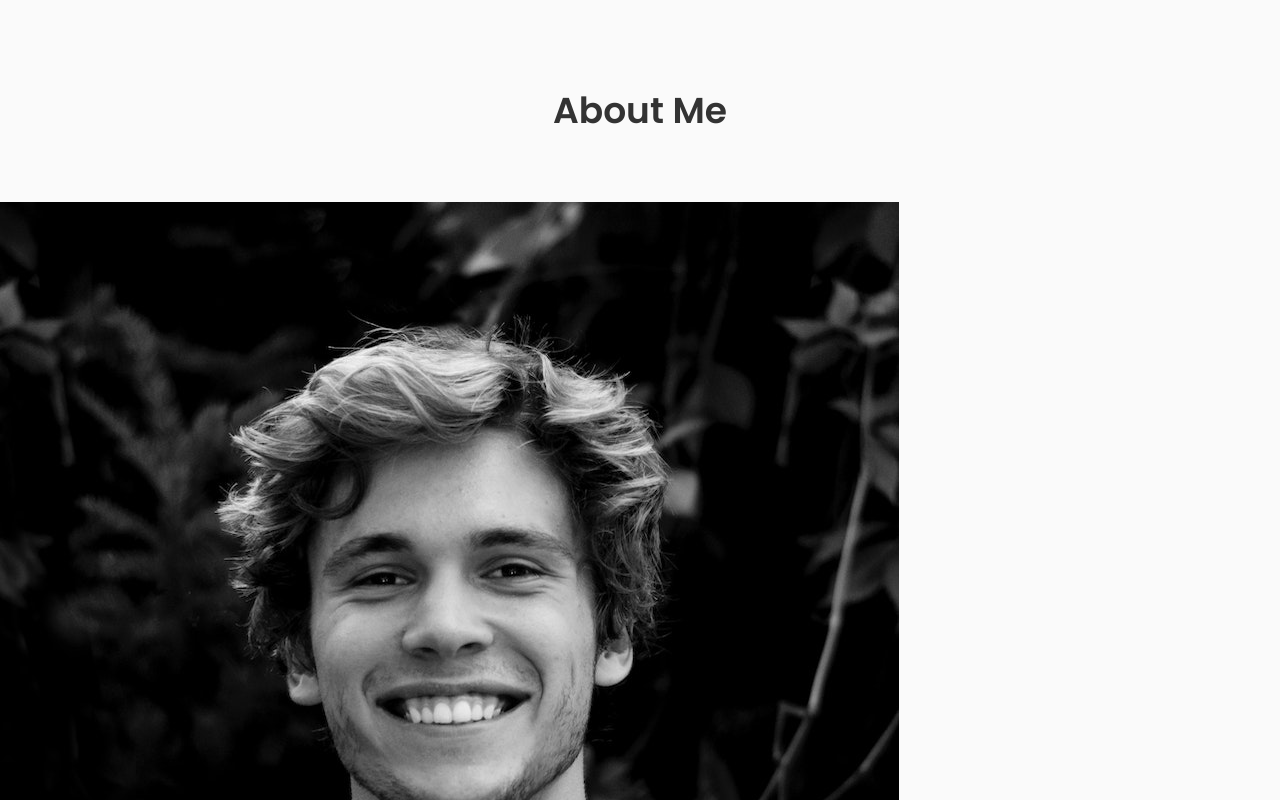
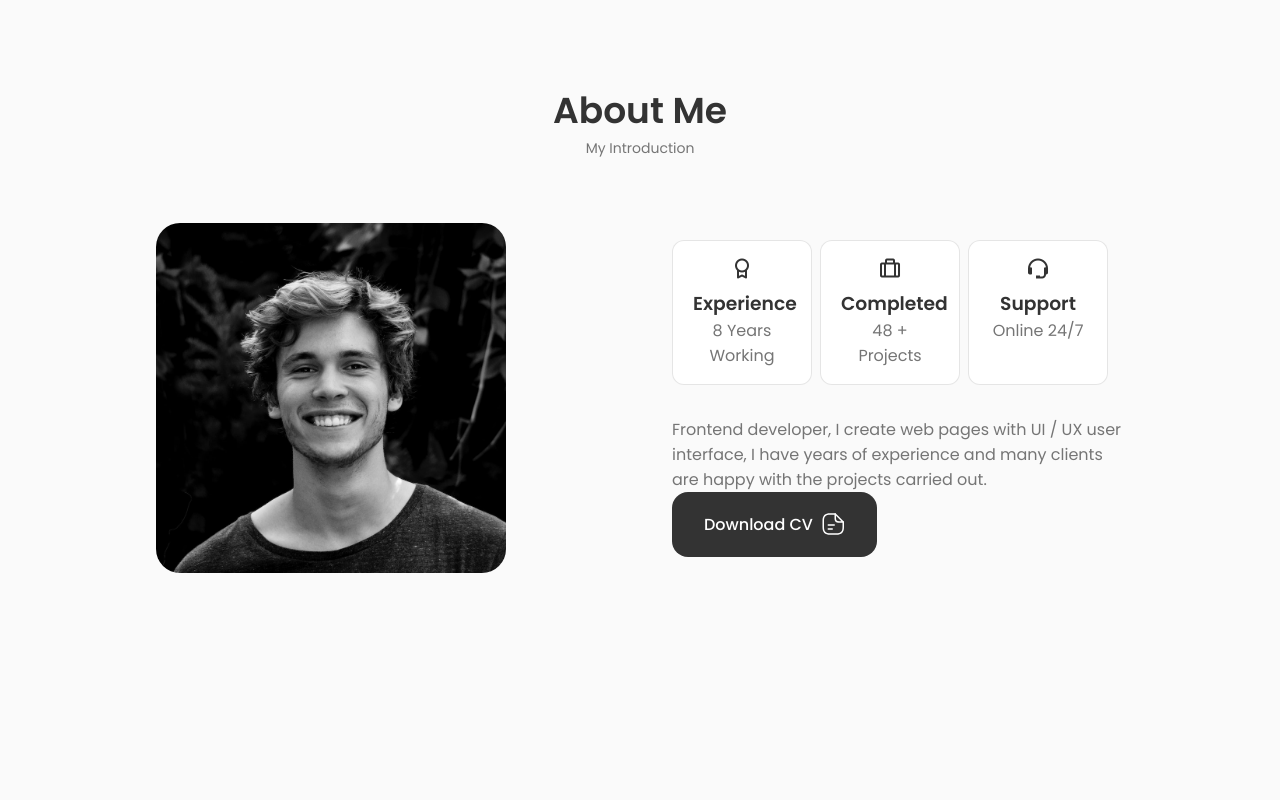
Before and after one commit to HumbleGh/reactfolio, a React (Create React App) app: page / in a window 1280 px wide. Shown: the part 680-1480 px from the top of the page. After the commit the page ends 1285 px from the top, so only its background shows below. Built offline with nearby package versions, Linux system fonts and the light colour scheme.

Commit message:
added about section

```diff
--- a/src/components/about/About.jsx
+++ b/src/components/about/About.jsx
@@ -8,9 +8,9 @@
   return (
 <section className="about section" id="about">
     <h2 className="section__title">About Me</h2>
-    <span className="section__subtitle"></span>
+    <span className="section__subtitle">My Introduction</span>
 
-    <div className="about__container container-grid">
+    <div className="about__container container grid">
         <img src={AboutImg} alt="" className='about__img' />
 
         <div className="about__data">
--- a/src/components/about/about.css
+++ b/src/components/about/about.css
@@ -0,0 +1,35 @@
+.about__container {
+    grid-template-columns: repeat(2, 1fr);
+    align-items: center;
+    column-gap: 4rem;
+}
+
+.about__img {
+    width: 350px;
+    border-radius: 1.5rem;
+    justify-content: center;
+}
+
+.about__info {
+    grid-template-columns: repeat(3, 140px);
+    gap: 0.5rem;
+    margin-bottom: var(--mb-2);
+}
+
+.about__box {
+    background-color: var(--container-color);
+    border: 1px solid rgba(0, 0, 0, 0.1);
+    border-radius: 0.75rem;
+    text-align: center;
+    padding: 1rem 1.25rem;
+}
+
+.about__icon {
+    font-size: 1.5rem;
+    color: var(--title-color);
+    margin-bottom: var(--mb-0-5);
+}
+
+.about-title {
+    font-size: var(--small-font-size);
+}
```
